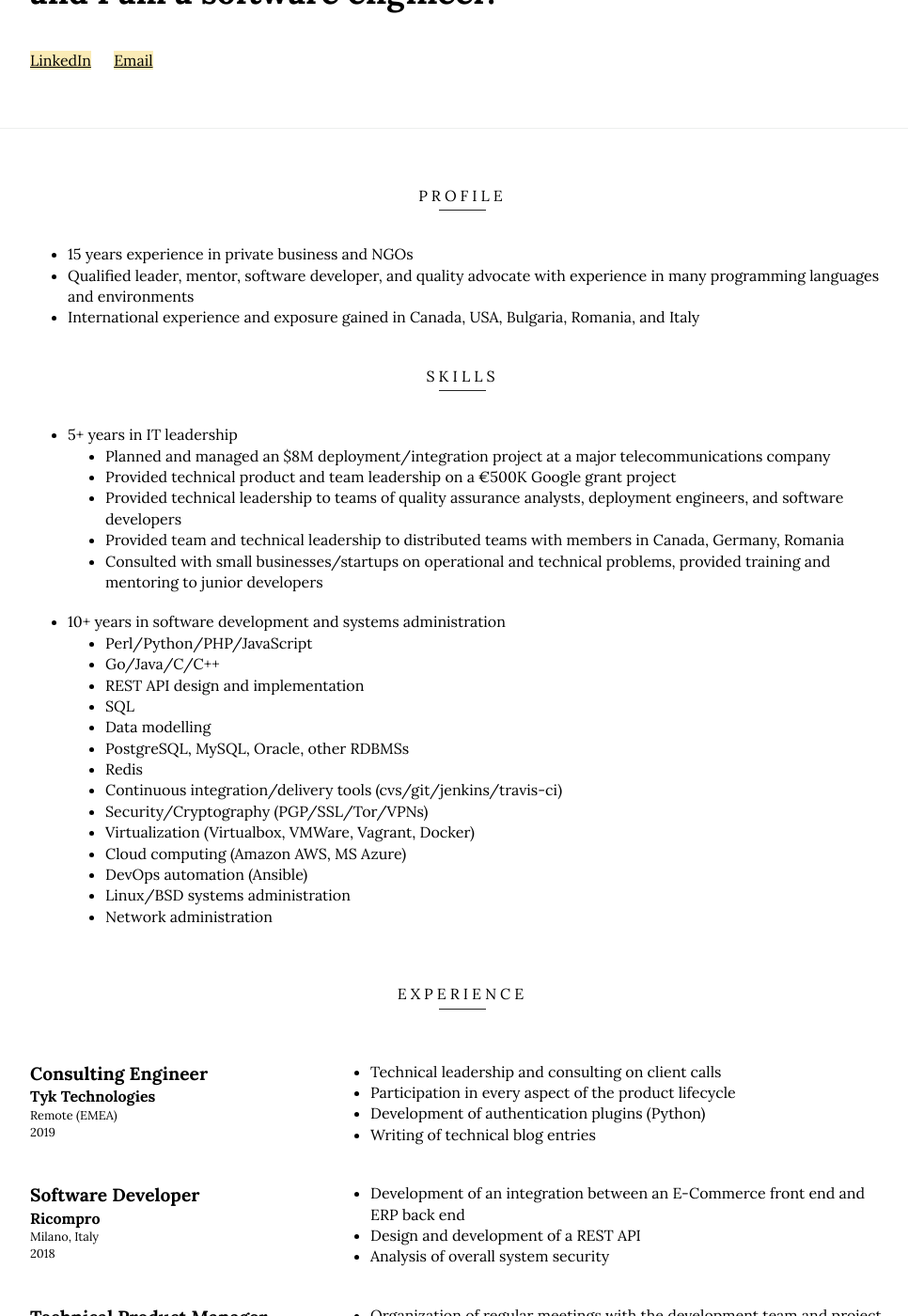
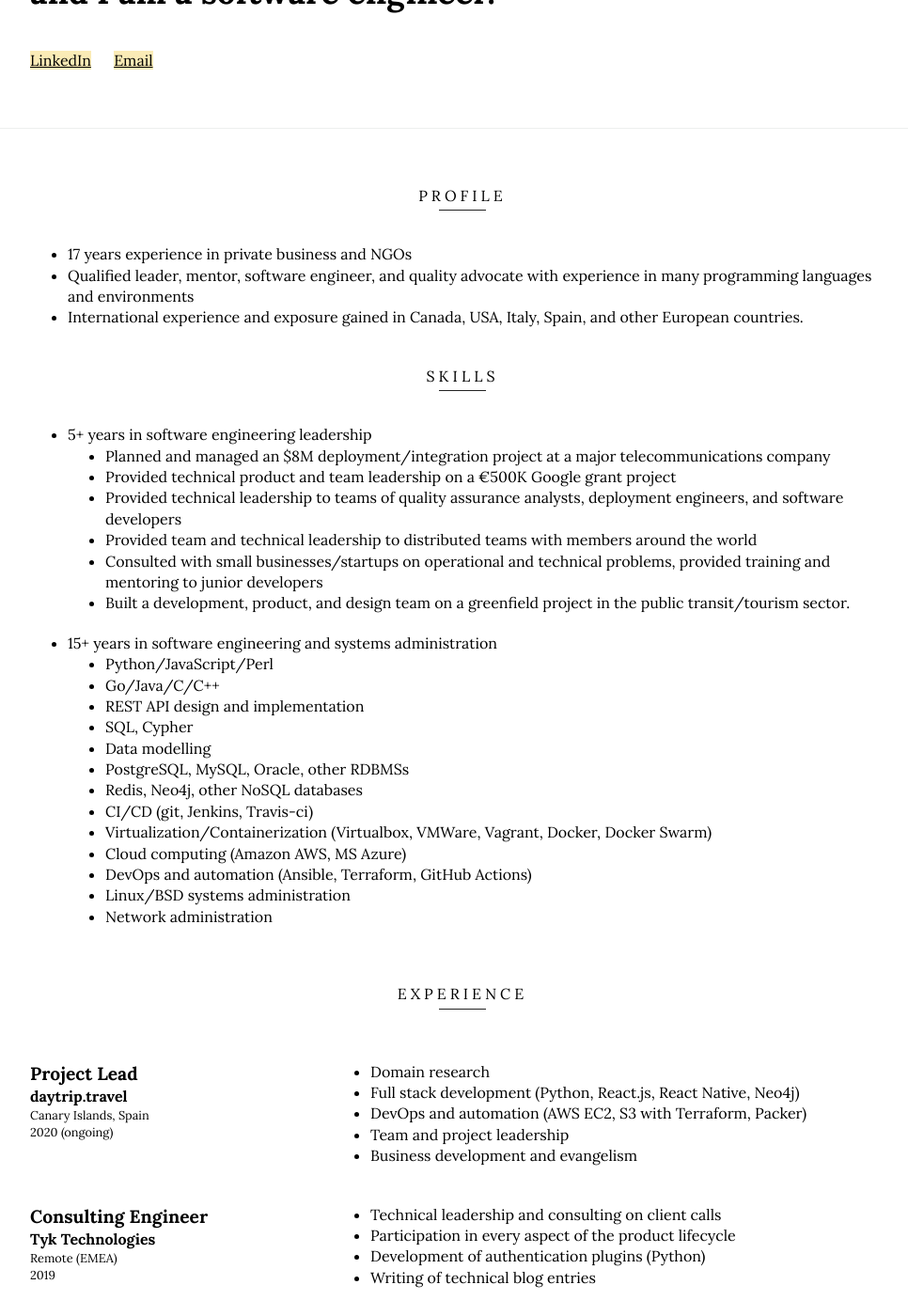
Before and after one commit to nathanschepers/resume, a Jekyll site: the page built from index.html, in a window 1280 px wide and 1400 px high, scrolled down 281 px. Shown: the whole window at 94% size, without its empty margins (148-1114 px from the left). Built offline with Jekyll 4.4.1, drawn with Linux system fonts in a browser that asks for light colours; some of the changed text lies outside the part shown.

Commit message:
update dec.2

```diff
--- a/_config.yml
+++ b/_config.yml
@@ -2,7 +2,7 @@
 
 # Site settings
 title: Nathan Schepers
-email: nathan.schepers@gmail.com
+email: nathan.schepers@protonmail.com
 description: Nathan Schepers - Resume
 baseurl:
 url: "http://nathanschepers.ca/"
--- a/_data/jobs.yml
+++ b/_data/jobs.yml
@@ -1,3 +1,14 @@
+-   title: Project Lead
+    company: daytrip.travel
+    location: Canary Islands, Spain
+    period: '2020 (ongoing)'
+    duties:
+      - description: Domain research
+      - description: Full stack development (Python, React.js, React Native, Neo4j)
+      - description: DevOps and automation (AWS EC2, S3 with Terraform, Packer)
+      - description: Team and project leadership
+      - description: Business development and evangelism
+
 -   title: Consulting Engineer
     company: Tyk Technologies
     location: Remote (EMEA)
@@ -35,7 +46,6 @@
     duties:
       - description: Design and implementation of a document management system for an international welding engineering company
       - description: Design and implementation of a Django-based order management system for high-capacity lifting devices
-      - description: Deployment of multiple static websites using Jekyll
       - description: Creation of an ansible-based automated system for deployment of new web app projects, including setting up OpenVPN, generating keyfiles &c.
 
 -   title: Academic Director
@@ -64,7 +74,7 @@
     location: Austin, TX
     period: '2010-2012'
     duties:
-      - description: QA team leadership, API test harness design/development
+      - description: QA team leadership, API test harness design/development for a mobile payment company
 
 -   title: Software Design Engineer
     company: MKS Inc.
@@ -85,5 +95,4 @@
     location: Toronto, ON
     period: '1999-2001'
     duties:
-    duties:
       - description: Design and implementation of a performance test harness for Solect’s IAF Horizon IP billing framework
--- a/_data/profile.yml
+++ b/_data/profile.yml
@@ -1,3 +1,3 @@
--   description: 15 years experience in private business and NGOs
--   description: Qualified leader, mentor, software developer, and quality advocate with experience in many programming languages and environments
--   description: International experience and exposure gained in Canada, USA, Bulgaria, Romania, and Italy
+-   description: 17 years experience in private business and NGOs
+-   description: Qualified leader, mentor, software engineer, and quality advocate with experience in many programming languages and environments
+-   description: International experience and exposure gained in Canada, USA, Italy, Spain, and other European countries.
--- a/_data/skills.yml
+++ b/_data/skills.yml
@@ -1,24 +1,25 @@
--   name: 5+ years in IT leadership
+-   name: 5+ years in software engineering leadership
     examples:
       - description: Planned and managed an $8M deployment/integration project at a major telecommunications company
       - description: Provided technical product and team leadership on a €500K Google grant project
       - description: Provided technical leadership to teams of quality assurance analysts, deployment engineers, and software developers
-      - description: Provided team and technical leadership to distributed teams with members in Canada, Germany, Romania
+      - description: Provided team and technical leadership to distributed teams with members around the world
       - description: Consulted with small businesses/startups on operational and technical problems, provided training and mentoring to junior developers
+      - description: Built a development, product, and design team on a greenfield project in the public transit/tourism sector.
 
--   name: 10+ years in software development and systems administration
+
+-   name: 15+ years in software engineering and systems administration
     examples:
-      - description: Perl/Python/PHP/JavaScript
+      - description: Python/JavaScript/Perl
       - description: Go/Java/C/C++
       - description: REST API design and implementation
-      - description: SQL
+      - description: SQL, Cypher
       - description: Data modelling
       - description: PostgreSQL, MySQL, Oracle, other RDBMSs
-      - description: Redis
-      - description: Continuous integration/delivery tools (cvs/git/jenkins/travis-ci)
-      - description: Security/Cryptography (PGP/SSL/Tor/VPNs)
-      - description: Virtualization (Virtualbox, VMWare, Vagrant, Docker)
+      - description: Redis, Neo4j, other NoSQL databases
+      - description: CI/CD (git, Jenkins, Travis-ci)
+      - description: Virtualization/Containerization (Virtualbox, VMWare, Vagrant, Docker, Docker Swarm)
       - description: Cloud computing (Amazon AWS, MS Azure)
-      - description: DevOps automation (Ansible)
+      - description: DevOps and automation (Ansible, Terraform, GitHub Actions)
       - description: Linux/BSD systems administration
       - description: Network administration
```
